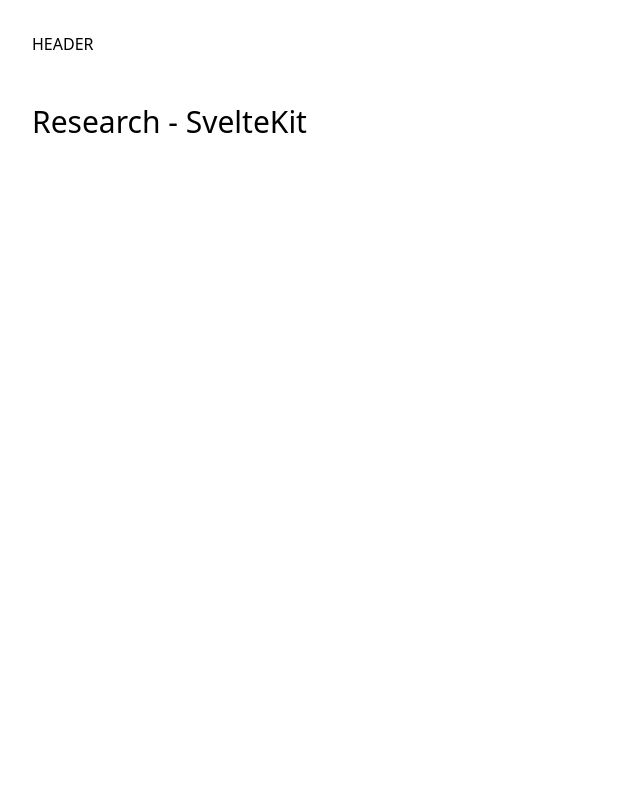
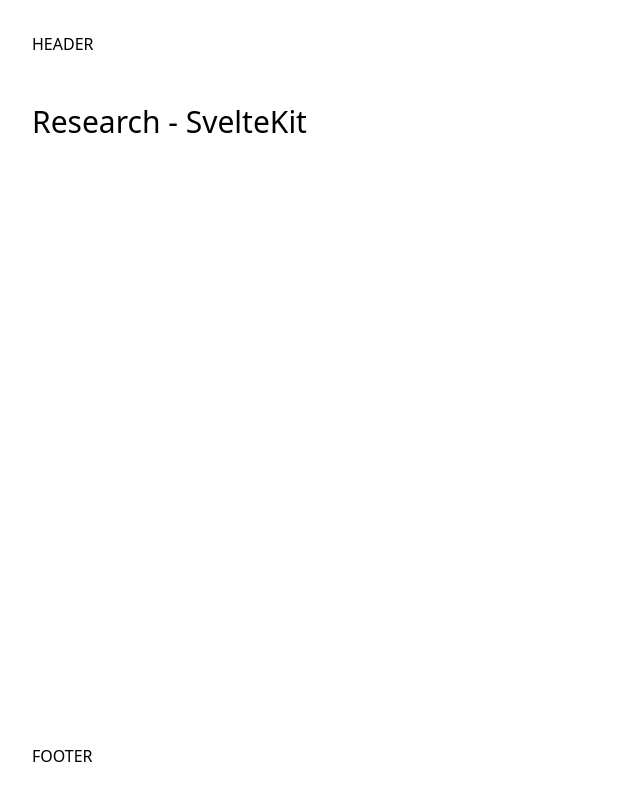
Before and after one commit to Dobefu/research-sveltekit, a SvelteKit app: page / in a window 1280 px wide. Shown: the whole page, without its empty margins (0-640 px from the left). Built offline with nearby package versions, Linux system fonts and the light colour scheme.

Commit message:
feat: Add a sticky footer

```diff
--- /dev/null
+++ b/src/components/layout/Footer.svelte
@@ -0,0 +1,3 @@
+<footer class="p-8">
+  FOOTER
+</footer>
--- a/src/routes/+layout.svelte
+++ b/src/routes/+layout.svelte
@@ -1,10 +1,13 @@
 <script>
   import "../app.css";
   import Header from '../components/layout/Header.svelte'
+  import Footer from '../components/layout/Footer.svelte'
 </script>
 
 <Header />
 
-<main class="px-8" id="main-content">
+<main class="px-8 flex-1" id="main-content">
   <slot />
 </main>
+
+<Footer />
```
